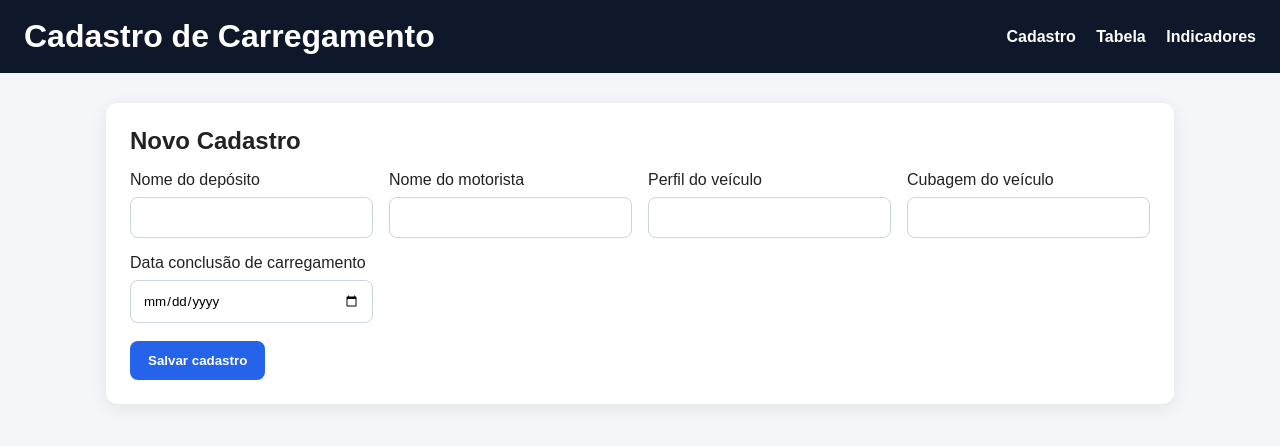
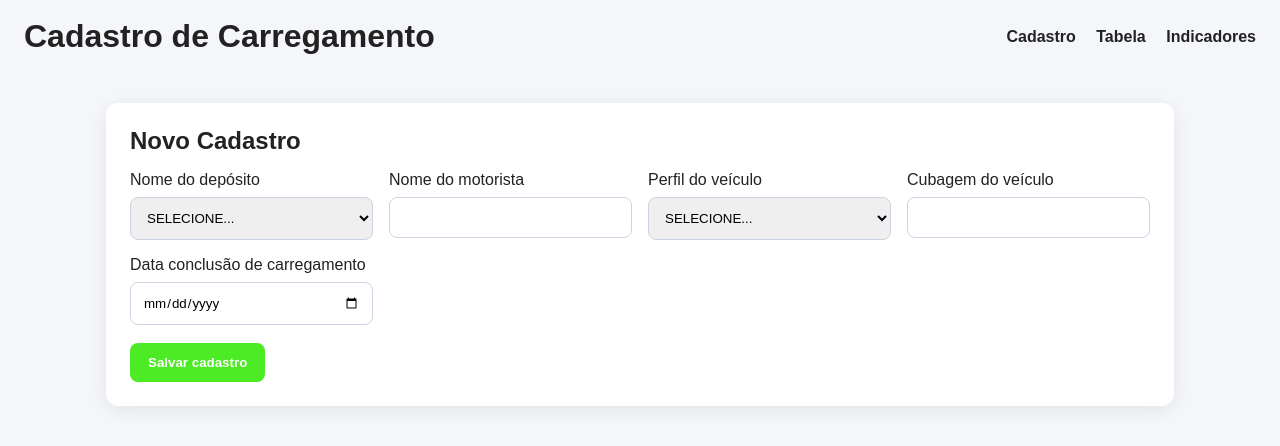
Before and after one commit to JoseVitoriano/PROJETO-CARREGAMENTO, a plain HTML site: page html/index.html in a window 1280 px wide. Drawn offline with Linux system fonts and the light colour scheme.

Commit message:
atualização

```diff
--- a/css/style.css
+++ b/css/style.css
@@ -13,8 +13,8 @@ body {
 }
 
 .topbar {
-  background: #0f172a;
-  color: #fff;
+  background: #f4f6f9;
+  color: #222;
   padding: 18px 24px;
   display: flex;
   justify-content: space-between;
@@ -24,7 +24,7 @@ body {
 }
 
 .topbar nav a {
-  color: #fff;
+  color: #222;
   text-decoration: none;
   margin-left: 16px;
   font-weight: 600;
@@ -57,6 +57,13 @@ body {
   gap: 8px;
 }
 
+.field select {
+  padding: 12px;
+  border: 1px solid #cbd5e1;
+  border-radius: 8px;
+  outline: none;
+}
+
 input {
   padding: 12px;
   border: 1px solid #cbd5e1;
@@ -73,7 +80,7 @@ input:focus {
   padding: 12px 18px;
   border: none;
   border-radius: 8px;
-  background: #2563eb;
+  background: #4deb25;
   color: #fff;
   font-weight: bold;
   cursor: pointer;
--- a/html/index.html
+++ b/html/index.html
@@ -10,9 +10,9 @@
   <header class="topbar">
     <h1>Cadastro de Carregamento</h1>
     <nav>
-      <a href="index.html">Cadastro</a>
-      <a href="tabela.html">Tabela</a>
-      <a href="indicadores.html">Indicadores</a>
+      <a href="../html/index.html">Cadastro</a>
+      <a href="../html/painel.html">Tabela</a>
+      <a href="../html/indicadores.html">Indicadores</a>
     </nav>
   </header>
 
@@ -24,7 +24,11 @@
         <div class="grid">
           <div class="field">
             <label for="deposito">Nome do depósito</label>
-            <input type="text" id="deposito" required />
+            <select name="" id="" required>
+              <option value="">SELECIONE...</option>
+              <option value="">IDC</option>
+              <option value="">DAG</option>
+            </select>
           </div>
 
           <div class="field">
@@ -34,7 +38,11 @@
 
           <div class="field">
             <label for="perfilVeiculo">Perfil do veículo</label>
-            <input type="text" id="perfilVeiculo" required />
+            <select name="" id="" required>
+              <option value="">SELECIONE...</option>
+              <option value="">3/4</option>
+              <option value="">TOCO</option>
+            </select>
           </div>
 
           <div class="field">
```
Also changed, not shown: html/indicadores.html (+4 -4 lines), html/painel.html (+3 -3 lines).
